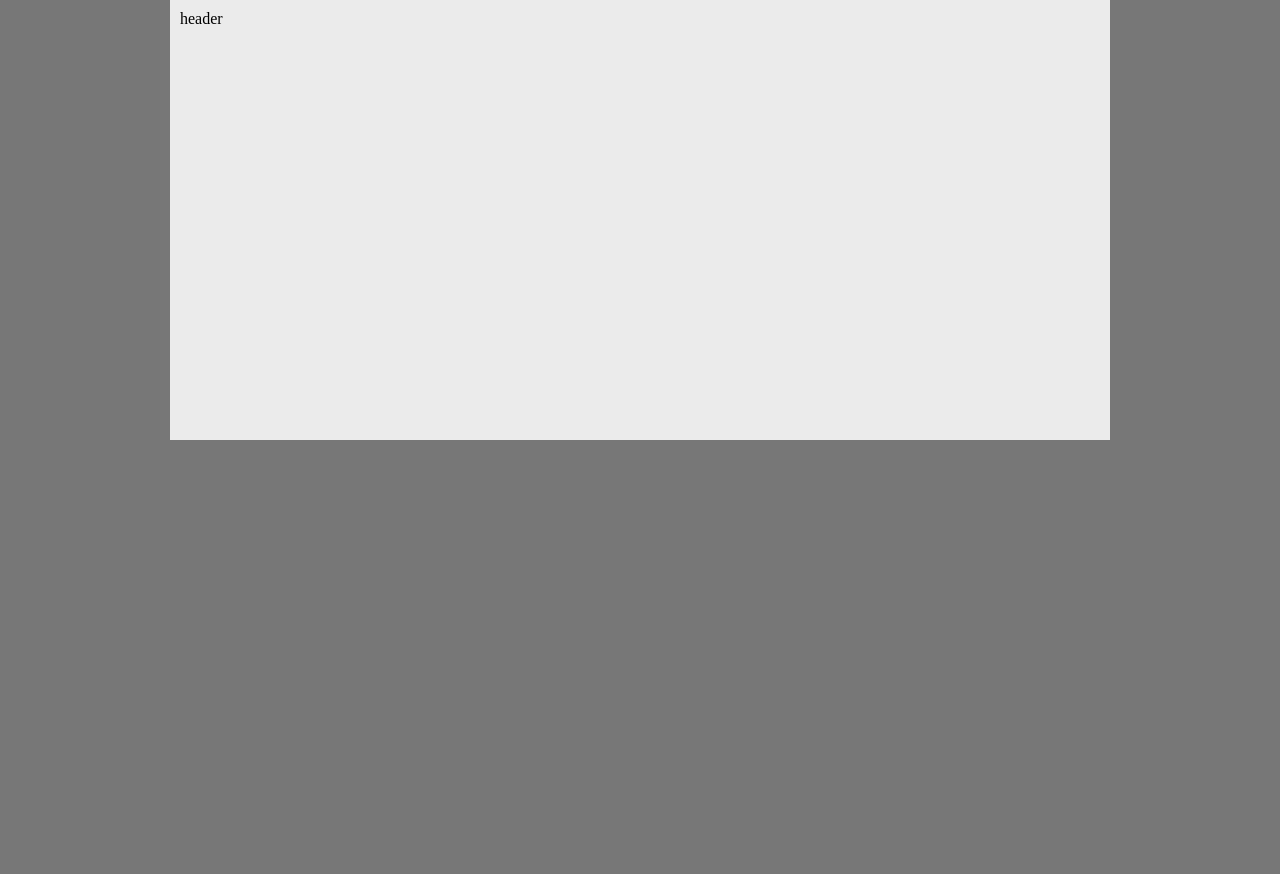
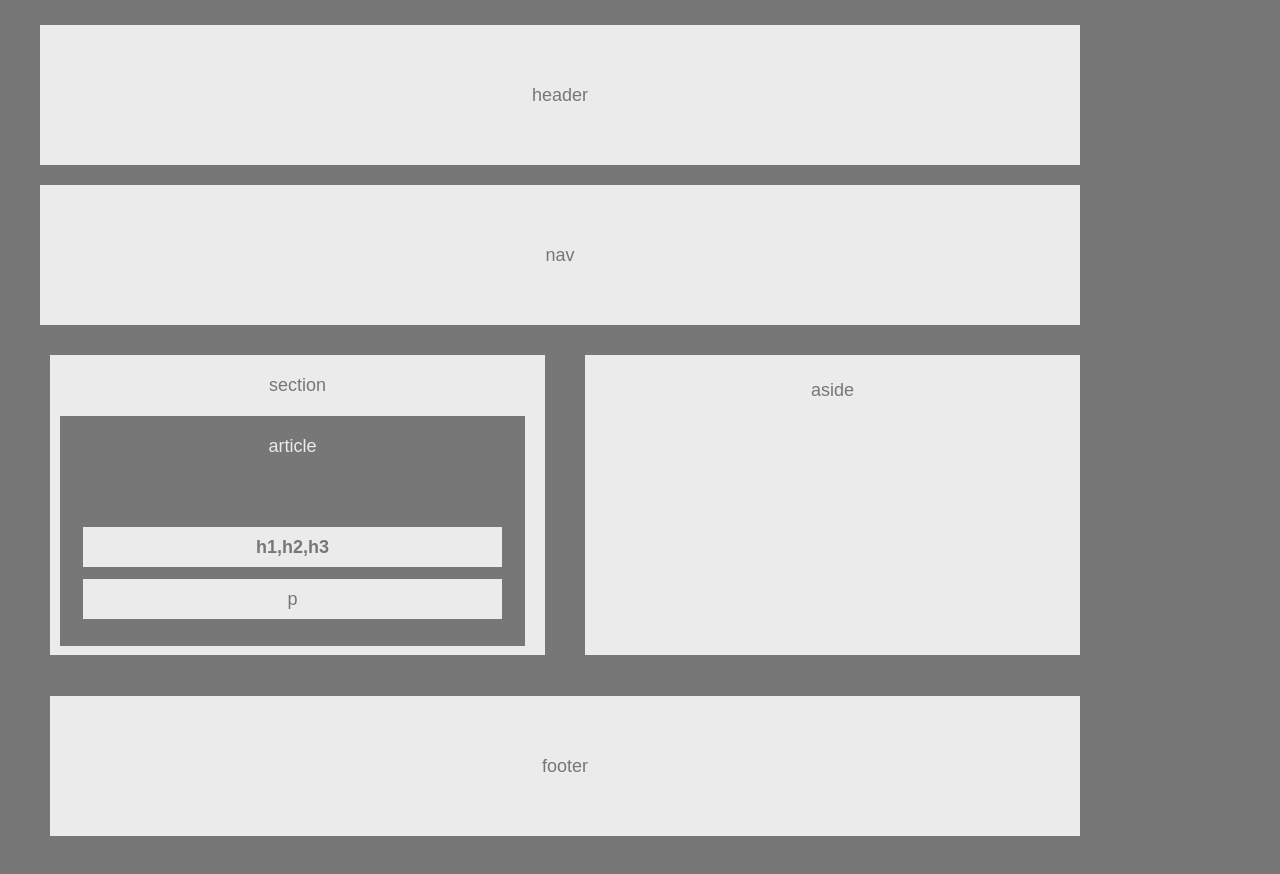
Before and after one commit to alexjivov/Basic-Wireframe, a plain HTML site: page index.html in a window 1280 px wide. Before the commit the page ends 800 px from the top, so only its background shows below. Drawn offline with Linux system fonts and the light colour scheme.

Commit message:
final wireframe

```diff
--- a/index.html
+++ b/index.html
@@ -9,26 +9,24 @@
     </head>
 
     <body>
-        <!--<div id="wrapper"></div> This line was your original code.
-        If you look closely you closed the "wrapper" div whitout puting any
-        code in it.
-        -->
 
         <div id="wrapper">
             <header>header</header>
+            <nav>nav</nav>
+            <aside>aside</aside>
             <div id="contentContainer">
-                <!--<div id="articleContainer"></div> This line was your original code.
-                Same as above, you closed the "articleContainer" div without puting any
-                code in it-->
-                <div id="articleContainer">
-                    <aside></aside>
+                <div id="articleContainer" style="color: #777">section
+                    <div id="article" style="color:#ebebeb;">article
+                       <strong> <div style="background-color: #ebebeb; margin:auto; margin-top: 70px; width: 90%; height: 30px; padding-top: 10px; color: #777;">h1,h2,h3</strong>
+                        <br>
+                        <br>
+                        <div style="background-color: #ebebeb; margin: auto; height: 30px; width:100%;padding-top: 10px; color: #777;">p
                 </div>
             </div>
-            <footer></footer>
+
         </div>
-
-        <!--</div> This closing tag was extra was not needed-->
-    <!--</div> This closing tag was aso extra and was not needed-->
+        <footer>footer</footer>
     </body>
 
+
 </html>
--- a/style.css
+++ b/style.css
@@ -3,52 +3,101 @@ body, div, header, aside, footer {
     margin: 0px;
     padding: 0px;
 }
-
 body {
     background-color: #777;
-
+    font-family: Arial, Helvetica, sans-serif;
+    font-size: 18px;
+    text-align: center;
+    color: #777;
 }
-
 #wrapper {
     margin: auto;
-    background-color:#ebebeb;
-    width: 920px;
-    padding: 10px;
+    background-color: #777;
+    width: 1200px;
+    padding: 5px;
     overflow: hidden;
+    height: 920px;
 
 }
 header {
     background-color: #ebebeb;
-    height: 100px;
-    margin: auto;
+    height: 80px;
+    margin-bottom:20px;
+    width:1040px;
+    margin-top: 20px;
+    padding-top: 60px;
+}
+nav {
+    background-color: #ebebeb;
+    height: 80px;
+    margin-top:20px;
+    margin-bottom:20px;
+    width:1040px;
+    padding-top: 60px;
 
 }
 
 #contentContainer {
     margin-top: 10px;
     margin-bottom: 10px;
-    padding: 10px
-
-
-}
-footer {
-    background-color: #ebebeb;
-    height: 100px;
-
-}
-
-#articleContainer {
-    background-color:#ebebeb;
-    width: 66%;
-    height: 300px;
+    padding: 10px;
+    margin: auto;
+    width: 495px;
+    display: inline-block;
     float: left;
 
 }
+#articleContainer {
+    background-color:#ebebeb;
+    width: 495px;
+    height: 280px;
+    float: left;
+    margin-bottom: 10px;
+    border: #777;
+    padding-top: 20px;
+    color: #ebebeb;
 
+}
 aside {
     background-color: #ebebeb;
-    width: 33%;
-    height: 300px;
+    width: 495px;
+    height: 275px;
     float: right;
+    margin-bottom: 10px;
+    margin-left: 30px;
+    margin-right: 160px;
+    margin-top: 10px;
+    display: inline-block;
+    padding-top: 25px;
+}
+#article {
+    background-color: #777;
+    width: 465px;
+    height: 210px;
+    margin: 20px 10px;
+    padding-top: 20px;
 
 }
+#h1,h2,h3 {
+    background-color: #ebebeb;
+    margin-top: 0px;
+    width: 50%;
+    margin-bottom: 20px;
+}
+#p {
+    height: 10px;
+    width: 300px;
+    margin: auto;
+    margin-top: 10px;
+    margin-bottom: 120px;
+}
+
+footer {
+    background-color: #ebebeb;
+    margin-top: 50px;
+    height: 80px;
+    clear: both;
+    width:1030px;
+    padding-top: 60px;
+    color: #777
+}
```
